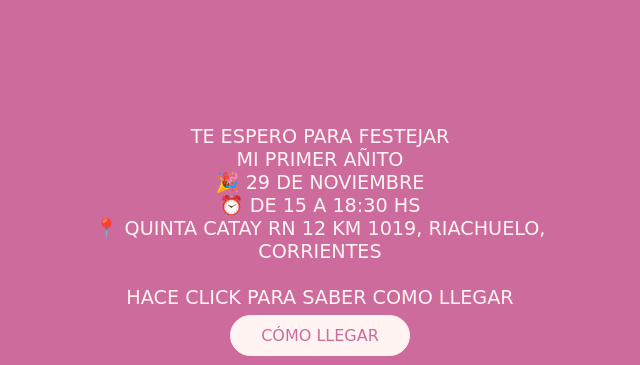
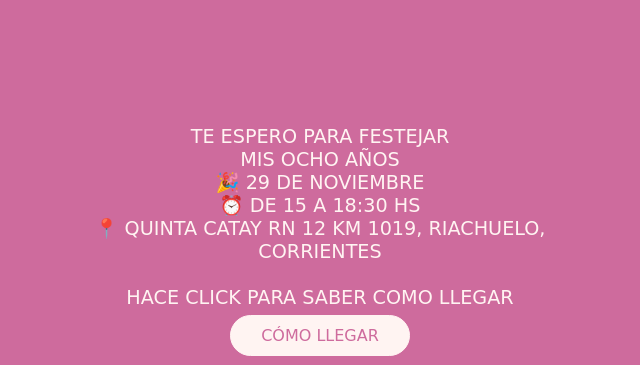
Before and after one commit to invitacionesweb/PAZ.PAZ, a plain HTML site: page index.html in a window 1280 px wide. Shown: the part 1447-1812 px from the top of the page, 320-960 px from the left. Drawn offline with nearby package versions, Linux system fonts and the light colour scheme; a web font is replaced by a local one.

Commit message:
AAA
AAAA

```diff
--- a/index.html
+++ b/index.html
@@ -41,7 +41,7 @@
 
     <div class="segundo">
 
-          <p data-aos="fade-up"> TE ESPERO PARA FESTEJAR <br> MI PRIMER AÑITO <br>
+          <p data-aos="fade-up"> TE ESPERO PARA FESTEJAR <br> MIS OCHO AÑOS <br>
         🎉 29 DE NOVIEMBRE <br>⏰ DE 15 A 18:30 HS <br> 📍 QUINTA CATAY
 RN 12 KM 1019, RIACHUELO, CORRIENTES<br> <br>  HACE CLICK PARA SABER COMO LLEGAR</p>
       <a  data-aos="fade-up" class="boton2" target="_blank"  href="https://www.google.com/maps/dir//5ta.+Catay,+RN12,+W3416+Riachuelo,+Corrientes/@-27.5747732,-58.7415147,774m/data=!3m1!1e3!4m17!1m7!3m6!1s0x944569a28c608523:0xb811e5c93d7df502!2s5ta.+Catay!8m2!3d-27.5747732!4d-58.7415147!16s%2Fg%2F11klsxnrdl!4m8!1m0!1m5!1m1!1s0x944569a28c608523:0xb811e5c93d7df502!2m2!1d-58.7415147!2d-27.5747732!3e0?entry=ttu&g_ep=EgoyMDI1MTEwMi4wIKXMDSoASAFQAw%3D%3D">CÓMO LLEGAR</a>
```
